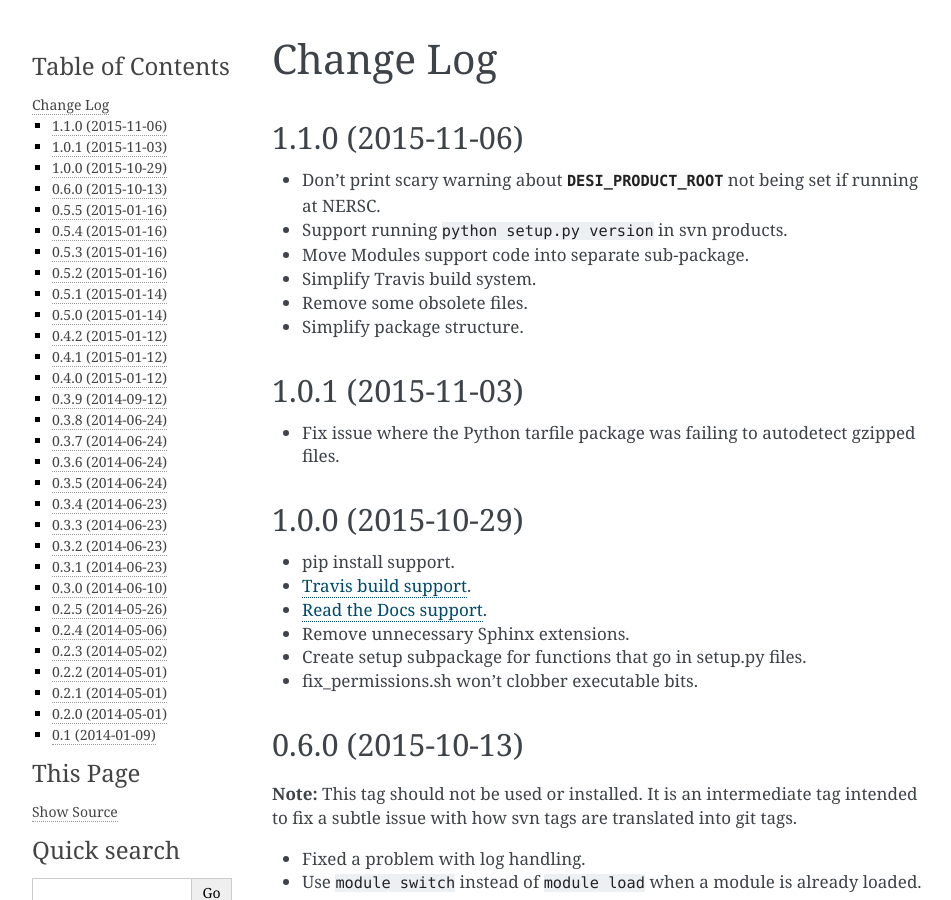
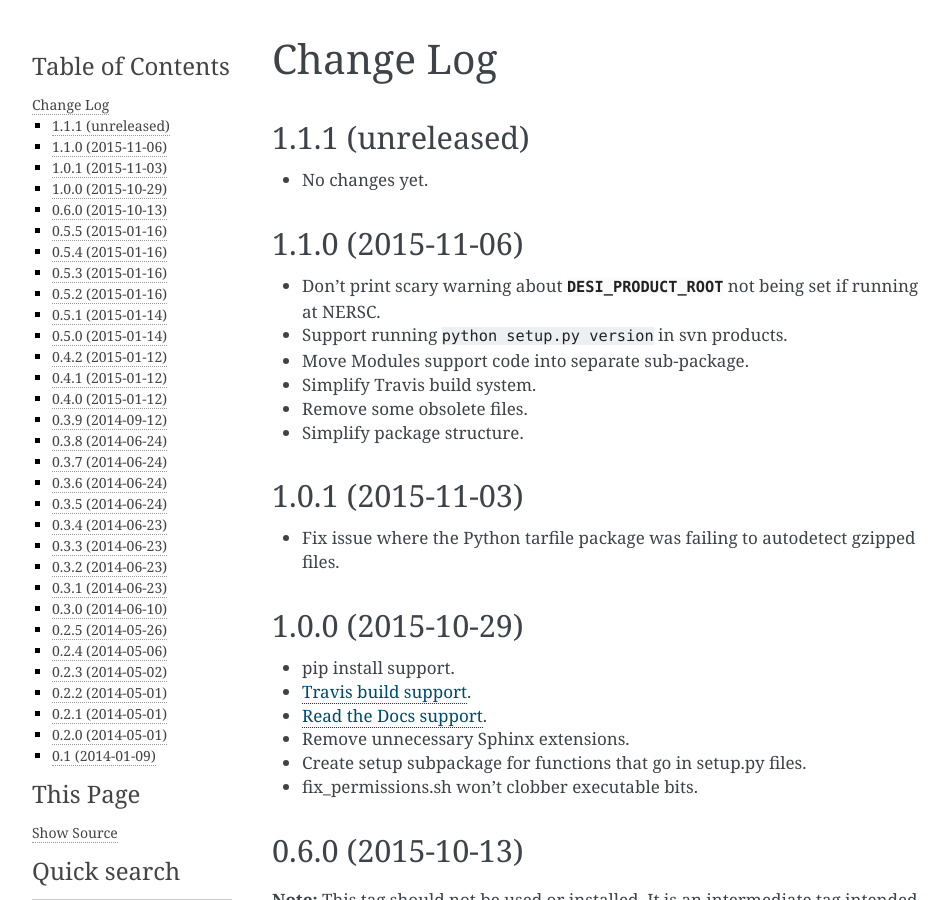
Before and after one commit to desihub/desiutil, a Sphinx documentation site: the page built from doc/changes.rst, in a window 1280 px wide and 900 px high. Shown: the whole window, without its empty margins (148-1099 px from the left). Built offline with Sphinx 7.4.7, drawn with Linux system fonts in a browser that asks for light colours.

Commit message:
bump to next version

```diff
--- a/doc/changes.rst
+++ b/doc/changes.rst
@@ -1,6 +1,11 @@
 ==========
 Change Log
 ==========
+
+1.1.1 (unreleased)
+------------------
+
+* No changes yet.
 
 1.1.0 (2015-11-06)
 ------------------
--- a/py/desiutil/_version.py
+++ b/py/desiutil/_version.py
@@ -1 +1 @@
-__version__ = '1.1.0'
+__version__ = '1.1.0.dev182'
```
